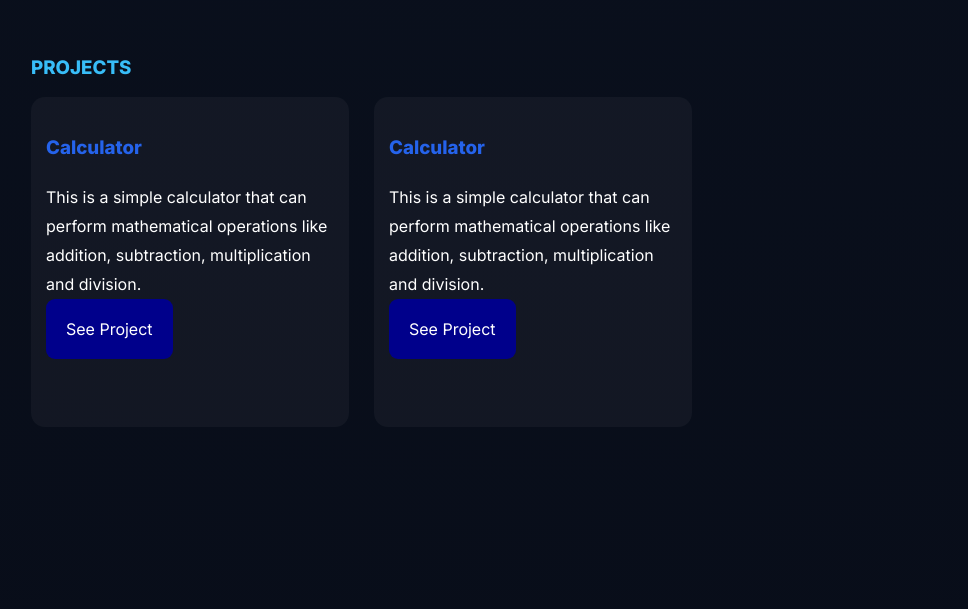
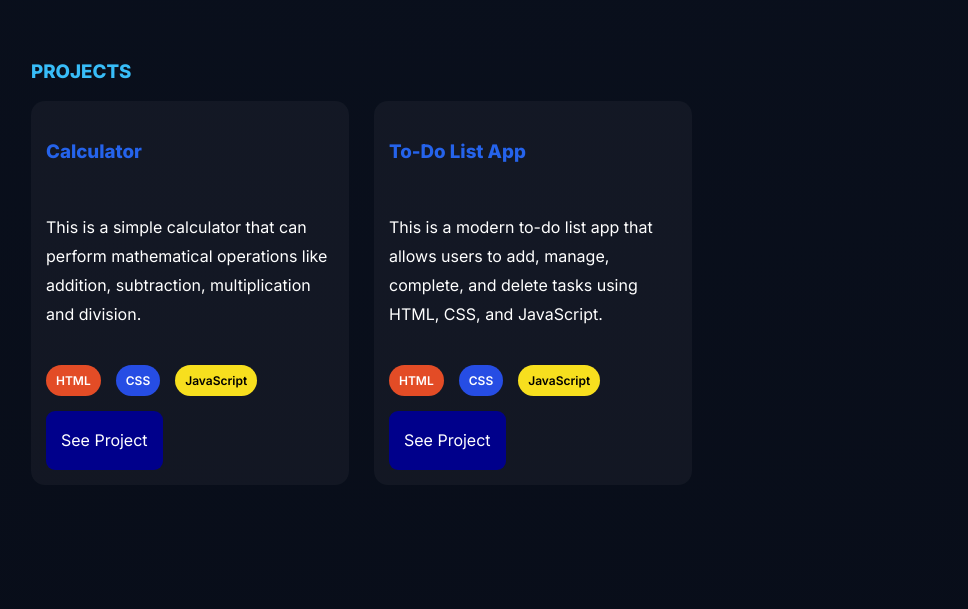
Before and after one commit to hallmarkweb12/Practice_projects, a plain HTML site: page index.html in a window 1280 px wide. Shown: the part 1111-1720 px from the top of the page, without its empty margins (153-1121 px from the left). Drawn offline with Linux system fonts and the light colour scheme.

Commit message:
Add files via upload

```diff
--- a/index.html
+++ b/index.html
@@ -4,12 +4,13 @@
 <head>
     <meta charset="UTF-8">
     <meta name="viewport" content="width=device-width, initial-scale=1.0">
-    <meta name="description" content="Frontend developer portfolio showcasing responsive web projects and modern UI design.">
+    <title>Frontend Developer Portfolio</title>
+    <link href="https://fonts.googleapis.com/css2?family=Inter:wght@400;600;800&display=swap" rel="stylesheet">
+    <link rel="stylesheet" href="style.css">
+    <meta name="description"
+        content="Frontend developer portfolio showcasing responsive web projects and modern UI design.">
     <meta name="keywords" content="frontend developer, web developer, portfolio, HTML, CSS, JavaScript">
     <meta name="author" content="Yusuf Fawaz">
-    <title>Portfolio</title>
-    <link href="https://fonts.googleapis.com/css2?family=Inter:wght@400;600;800&display=swap" rel="stylesheet">
-    <link rel="stylesheet" href="style.css">
 </head>
 
 <body>
@@ -27,7 +28,7 @@
     <!-- HERO SECTION -->
     <section class="hero">
         <div id="hero-text">
-            <h1>I'm Fawaz</h1>
+            <h1>Hi, I'm Fawaz</h1>
             <h2 class="typing"></h2>
             <p>I build responsive web interfaces using HTML, CSS, and JavaScript. I focus on turning ideas into
                 functional
@@ -63,15 +64,25 @@
                     This is a simple calculator that can perform mathematical operations like addition,
                     subtraction, multiplication and division.
                 </p>
-                <a href="" class="btn">See Project</a>
+                <div id="badge-cont">
+                    <span class="badge html">HTML</span>
+                    <span class="badge css">CSS</span>
+                    <span class="badge js">JavaScript</span>
+                </div>
+                <a href="https://github.com/hallmarkweb12/Calculator.git" class="btn" target="_blank">See Project</a>
             </div>
             <div class="card">
-                <h3 class="title">Calculator</h3>
+                <h3 class="title">To-Do List App</h3>
                 <p class="card-text">
-                    This is a simple calculator that can perform mathematical operations like addition,
-                    subtraction, multiplication and division.
+                    This is a modern to-do list app that allows users to add, manage, complete, and delete tasks using
+                    HTML, CSS, and JavaScript.
                 </p>
-                <a href="" class="btn">See Project</a>
+                <div id="badge-cont">
+                    <span class="badge html">HTML</span>
+                    <span class="badge css">CSS</span>
+                    <span class="badge js">JavaScript</span
+                </div>
+                <a href="https://github.com/hallmarkweb12/To-do-list.git" class="btn" target="_blank">See Project</a>
             </div>
         </div>
     </section>
--- a/script.js
+++ b/script.js
@@ -1,4 +1,4 @@
-const text = "Web Developer | UI Designer";
+const text = "Frontend Developer • UI Builder • Problem Solver";
 let i = 0;
 let el = document.querySelector(".typing");
 function type(){
--- a/style.css
+++ b/style.css
@@ -5,7 +5,7 @@
  body {
      background: radial-gradient(circle at top, #0b1220, #070b16);
      margin: 0;
-     font-family: Inter, sans-serif;
+     font-family: 'Inter', sans-serif;
  }
 
  header {
@@ -49,7 +49,7 @@
  .hero {
      text-align: center;
      padding: 120px 20px;
-     font-family: Inter, sans-serif;
+     font-family: 'Inter', sans-serif;
      display: flex;
      justify-content: space-between;
      align-items: center;
@@ -82,7 +82,7 @@
  }
 
  #my_image {
-     border: none;
+     border: 2px solid blue;
      border-radius: 50%;
      overflow: hidden;
      width: 320px;
@@ -133,17 +133,42 @@
      padding: 100px 20px;
      margin: auto;
      max-width: 57rem;
+     overflow: hidden;
+     height: 100%;
  }
 
  .card {
      width: 18rem;
      background-color: rgba(255, 255, 255, 0.04);
-     height: 300px;
      padding: 15px;
      border-radius: 14px;
      color: white;
      line-height: 1.8;
      transition: 0.4s ease;
+     display: flex;
+     flex-direction: column;
+     gap: 10px;
+ }
+
+ .badge {
+     padding: 5px 10px;
+     border-radius: 999px;
+     font-size: 12px;
+     font-weight: 600;
+     color: white;
+ }
+
+ .html {
+     background: #e34c26;
+ }
+
+ .css {
+     background: #264de4;
+ }
+
+ .js {
+     background: #f7df1e;
+     color: black;
  }
 
  .title {
@@ -153,13 +178,14 @@
  .btn {
      border: none;
      text-decoration: none;
-     padding: 20px;
+     padding: 15px;
      background-color: darkblue;
      color: white;
      font-size: 16px;
      width: max-content;
-     margin-top: 13px;
+     align-self: flex-start;
      border-radius: 9px;
+     margin-top: auto;
  }
 
  .btn:hover {
@@ -168,6 +194,13 @@
 
  .btn:active {
      transform: scale(0.95);
+ }
+
+ #badge-cont {
+     display: flex;
+     flex-wrap: wrap;
+     gap: 15px;
+     margin-top: 10px;
  }
 
  #projects-cont {
```
